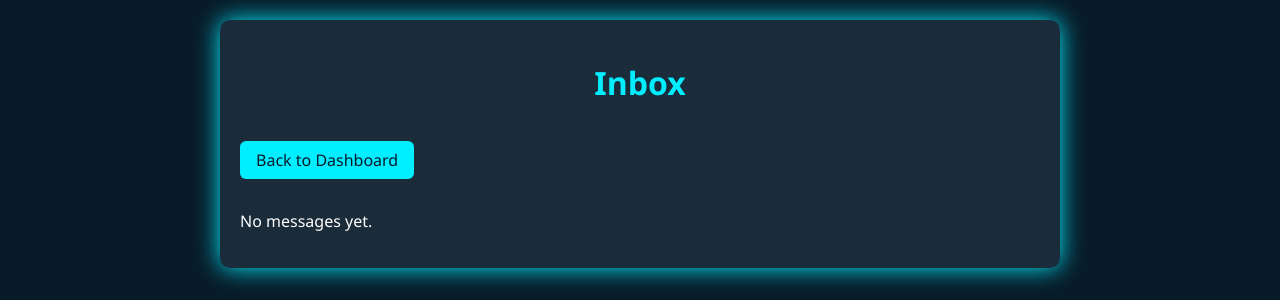
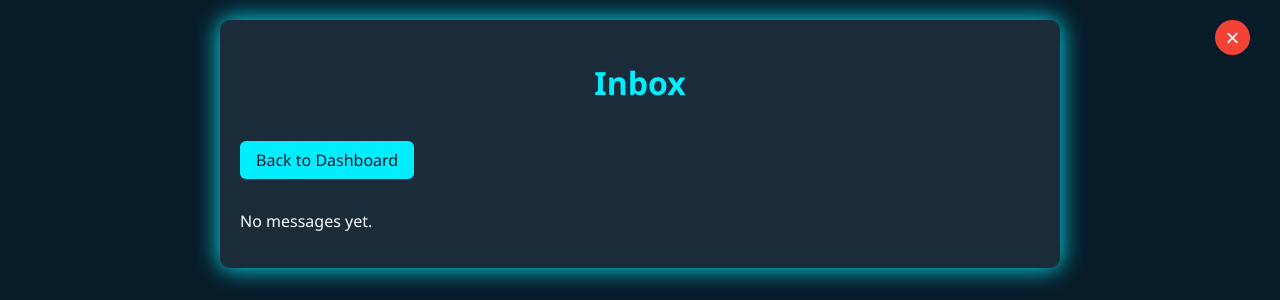
Before and after one commit to sandu20021111/skillhub, a PHP site: page /profile/messages.php in a window 1280 px wide. Shown: the top 300 px of the page. Run offline with PHP 8.4, Linux system fonts and the light colour scheme; the visitor is signed in with stand-in values (Sample User, id 1); data that the repository does not hold is empty.

Commit message:
add button

```diff
--- a/Student-showcase/assets/css/messages.css
+++ b/Student-showcase/assets/css/messages.css
@@ -84,3 +84,18 @@ h1 {
   background-color: #0056b3;
   color: #fff;
 }
+
+.close-btn {
+    position: absolute;
+    top: 20px;
+    right: 30px;
+    background-color: #f44336;
+    color: white;
+    border: none;
+    font-size: 24px;
+    border-radius: 50%;
+    width: 35px;
+    height: 35px;
+    cursor: pointer;
+    z-index: 1000;
+}
--- a/Student-showcase/profile/messages.php
+++ b/Student-showcase/profile/messages.php
@@ -27,6 +27,7 @@ while ($row = $result->fetch_assoc()) {
 <!DOCTYPE html>
 <html lang="en">
 <head>
+  <button class="close-btn" onclick="goToHome()">×</button>
   <meta charset="UTF-8">
   <title>Your Messages</title>
   <link rel="stylesheet" href="../assets/css/messages.css">
@@ -58,5 +59,11 @@ while ($row = $result->fetch_assoc()) {
       <p>No messages yet.</p>
     <?php endif; ?>
   </div>
+  <script>
+        function goToHome() {
+            window.location.href = "/student-showcase/profile/dashboard.php"; // Change path if your homepage is different
+        }
+    </script>
+
 </body>
 </html>
```
Also changed, not shown: Student-showcase/assets/css/my-projects.css (+15 -0 lines), Student-showcase/profile/my-projects.php (+8 -0 lines).
